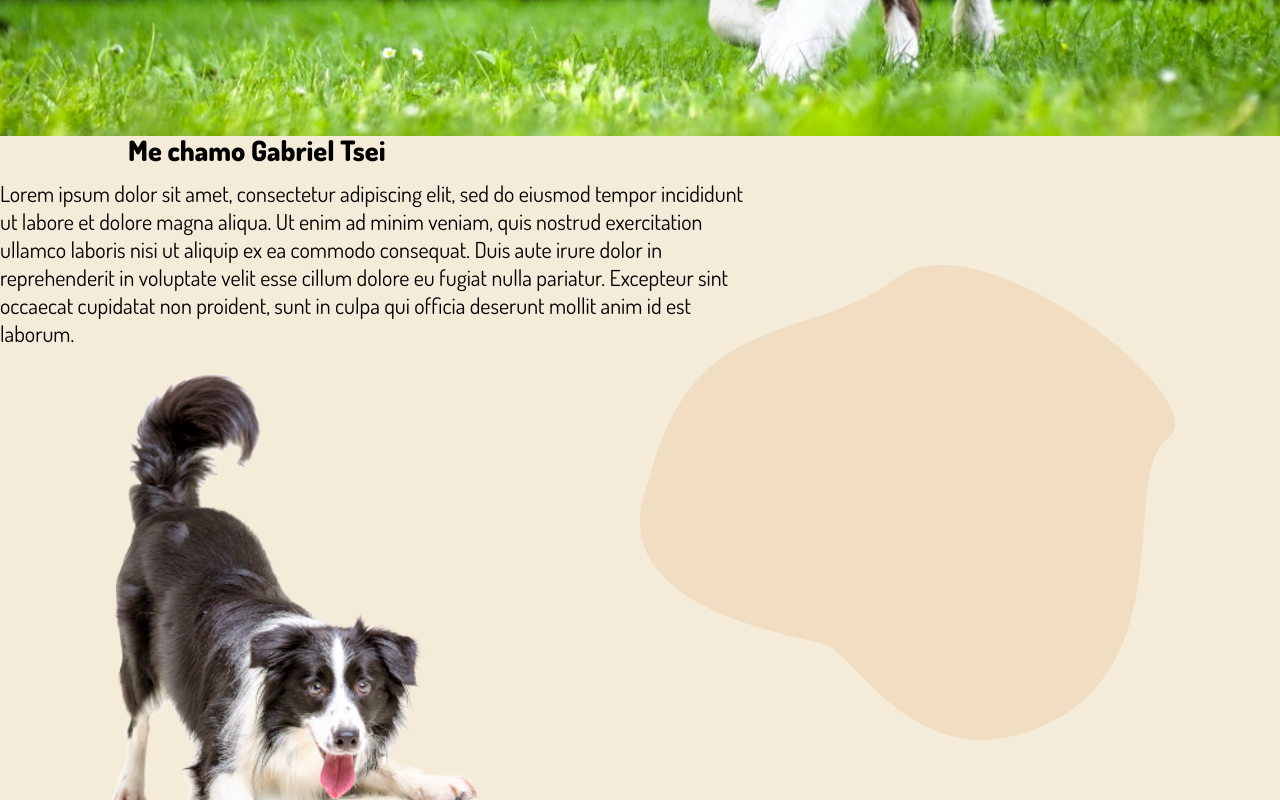
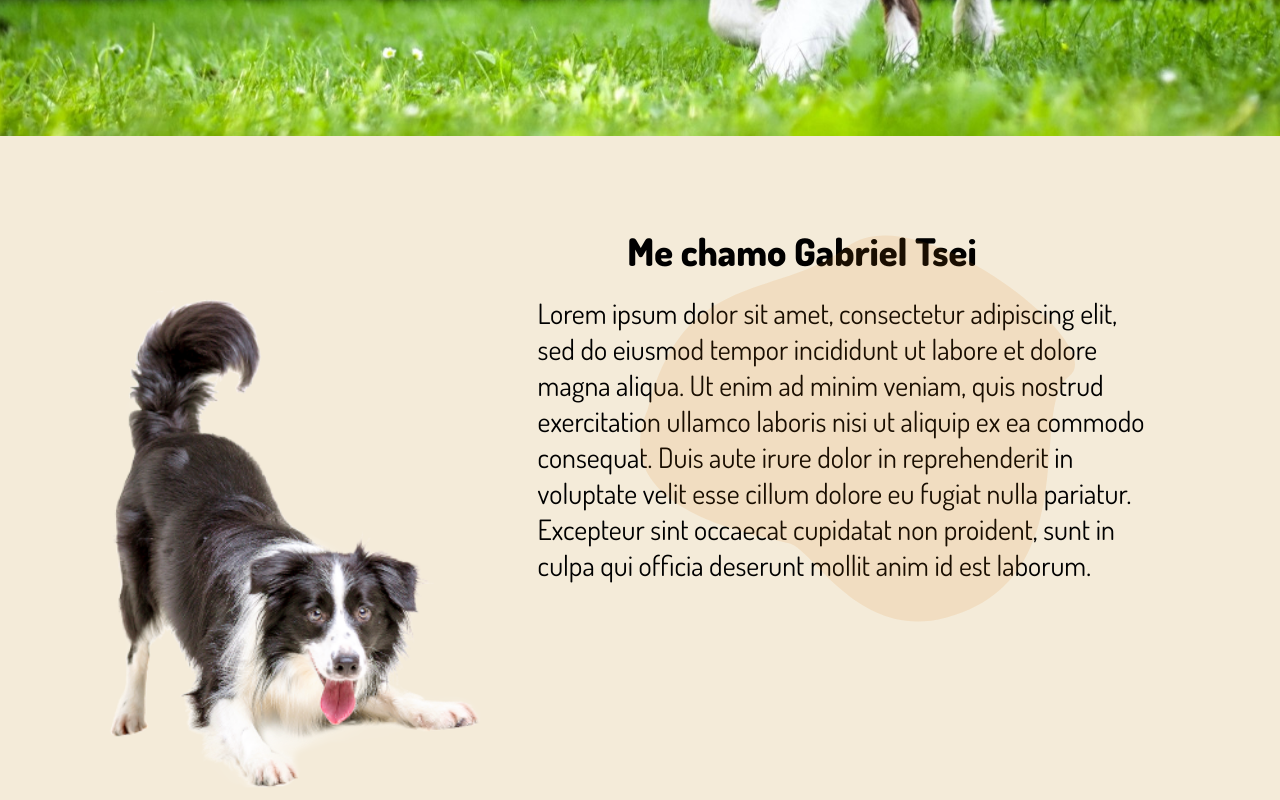
Before and after one commit to BielTsei/gt_adestramento, a plain HTML site: page index.html in a window 1280 px wide. Shown: the part 680-1480 px from the top of the page. Drawn offline with Linux system fonts and the light colour scheme.

Commit message:
Iniciado layout de sobre mim

```diff
--- a/index.html
+++ b/index.html
@@ -39,7 +39,7 @@
         </p>
         <div id="wave_paragrafo">
           <svg
-            width="535"
+            width="435"
             height="521"
             viewBox="0 0 587 521"
             fill="none"
--- a/style.css
+++ b/style.css
@@ -106,18 +106,20 @@ body {
 
 #paragrafo_sobre_mim {
   font-family: "Dosis-Regular";
-  width: 750px;
+  width: 610px;
   height: 403px;
-  font-size: 22px;
+  font-size: 28px;
   display: flex;
-  margin-top: 15px;
-  line-height: 28px;
+  margin-top: 25px;
+  margin-left: 42vw;
+  line-height: 36px;
 }
 
 #nome {
   font-family: "Dosis-ExtraBold";
-  font-size: 28px;
-  margin-left: 10vw;
+  font-size: 38px;
+  margin-top: 12vh;
+  margin-left: 49vw;
 }
 
 #sobre_mim svg {
@@ -134,7 +136,7 @@ body {
 
 #wave_paragrafo {
   margin-left: 50vw;
-  margin-top: -340px;
+  margin-top: -530px;
 }
 
 #waves2 svg {
```
